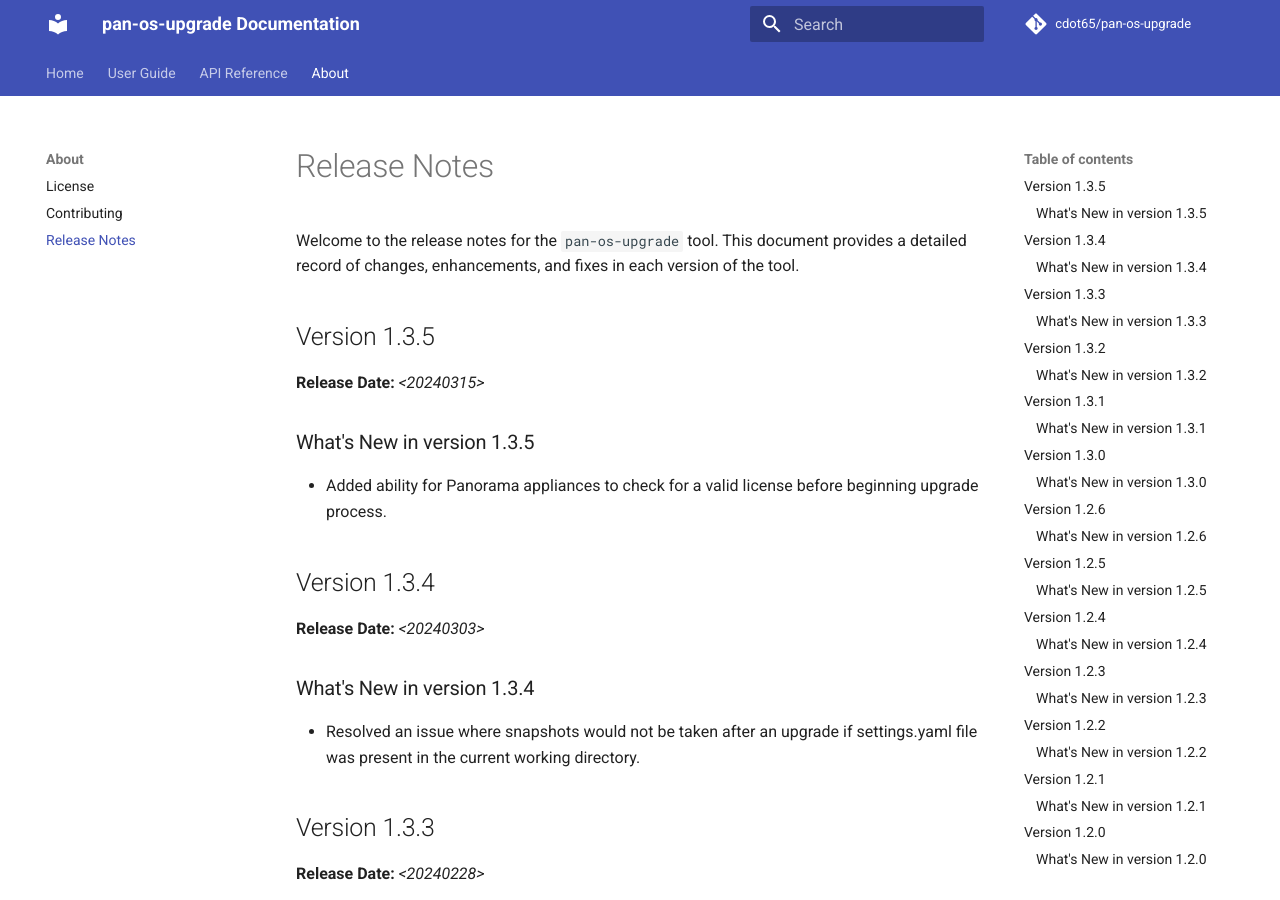
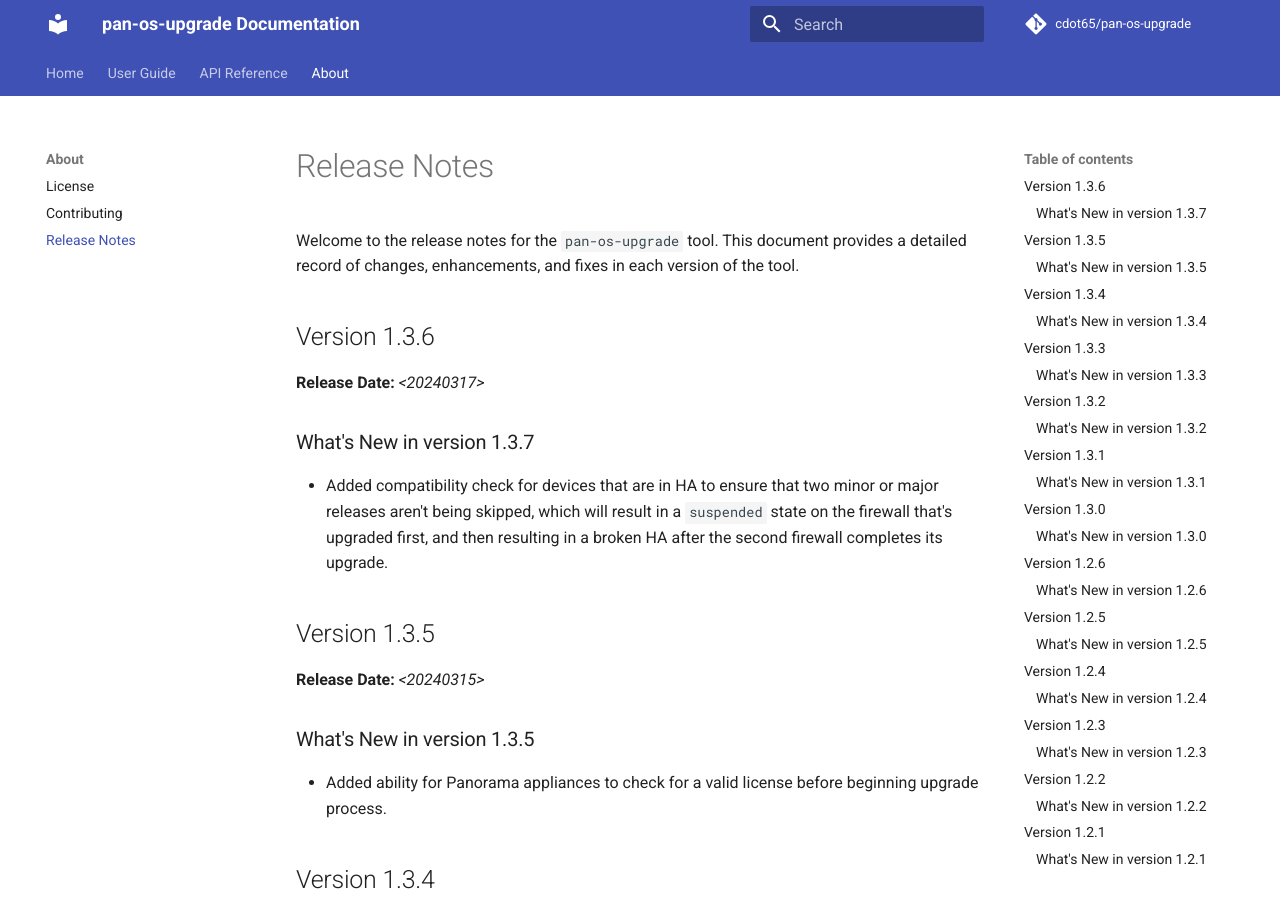
Before and after one commit to cdot65/pan-os-upgrade, an MkDocs documentation site: the page built from docs/about/release-notes.md, in a window 1280 px wide and 900 px high. Built offline with MkDocs 1.6.1 and Material for MkDocs 9.7.7, drawn with Linux system fonts in a browser that asks for light colours; comment, search, counter and statistics services are not loaded.

Commit message:
Update pan-os-upgrade to version 1.3.6

```diff
--- a/docs/about/release-notes.md
+++ b/docs/about/release-notes.md
@@ -1,6 +1,14 @@
 # Release Notes
 
 Welcome to the release notes for the `pan-os-upgrade` tool. This document provides a detailed record of changes, enhancements, and fixes in each version of the tool.
+
+## Version 1.3.6
+
+**Release Date:** *<20240317>*
+
+### What's New in version 1.3.7
+
+- Added compatibility check for devices that are in HA to ensure that two minor or major releases aren't being skipped, which will result in a `suspended` state on the firewall that's upgraded first, and then resulting in a broken HA after the second firewall completes its upgrade.
 
 ## Version 1.3.5
 
--- a/pyproject.toml
+++ b/pyproject.toml
@@ -1,6 +1,6 @@
 [tool.poetry]
 name = "pan-os-upgrade"
-version = "1.3.5"
+version = "1.3.6"
 description = "Python script to automate the upgrade process of PAN-OS firewalls."
 authors = ["Calvin Remsburg <cremsburg.dev@gmail.com>"]
 documentation = "https://cdot65.github.io/pan-os-upgrade/"
```
Also changed, not shown: 1 other file.
